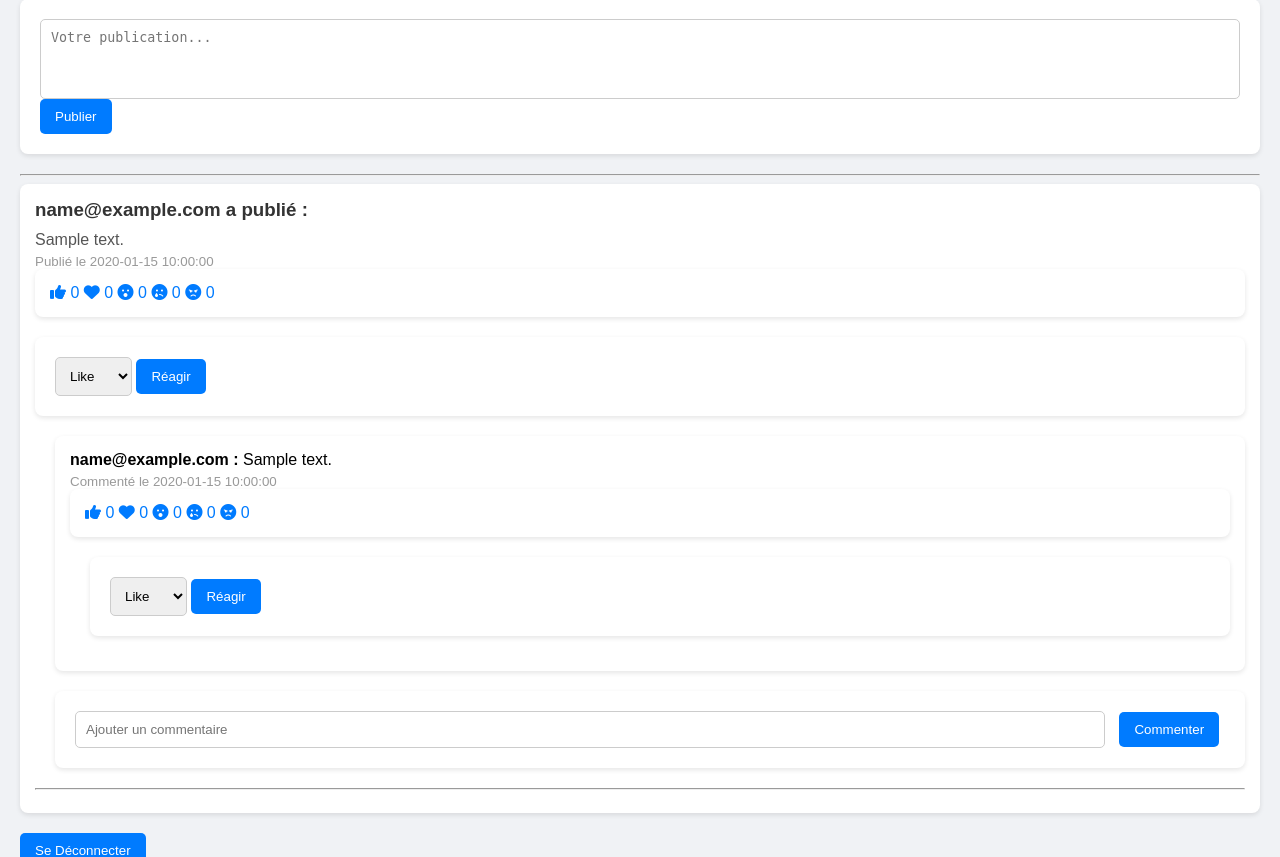
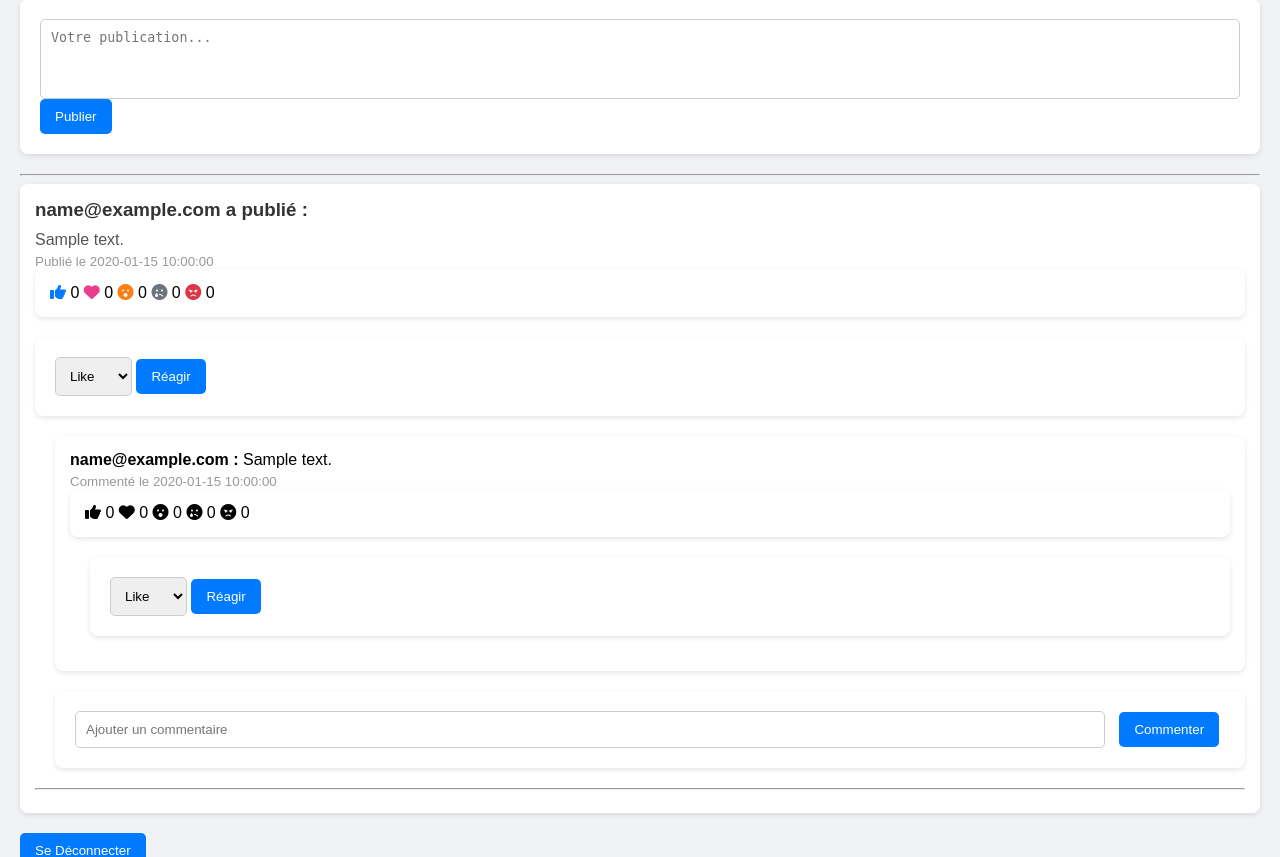
Before and after one commit to sahyan19/social_valyh, a PHP site: page /home.php in a window 1280 px wide. Shown: the part 79-936 px from the top of the page. Run offline with PHP 8.4, Linux system fonts and the light colour scheme; the visitor is signed in with stand-in values (Sample User, id 1); tables that the repository leaves empty or names only in its code hold one stand-in row (values such as "Sample post").

Commit message:
style et changement de couleur des réactions

```diff
--- a/home.php
+++ b/home.php
@@ -67,11 +67,11 @@ $posts = $pdo->query('SELECT posts.*, users.email FROM posts JOIN users ON posts
             }
             ?>
             <span>
-                <i class="fas fa-thumbs-up" title="Like"></i> <?= $reactionCounts['like'] ?? 0 ?>
-                <i class="fas fa-heart" title="Love"></i> <?= $reactionCounts['love'] ?? 0 ?>
-                <i class="fas fa-surprise" title="Wow"></i> <?= $reactionCounts['wow'] ?? 0 ?>
-                <i class="fas fa-sad-tear" title="Sad"></i> <?= $reactionCounts['sad'] ?? 0 ?>
-                <i class="fas fa-angry" title="Angry"></i> <?= $reactionCounts['angry'] ?? 0 ?>
+                <i class="fas fa-thumbs-up reaction-like" title="Like"></i> <?= $reactionCounts['like'] ?? 0 ?>
+                <i class="fas fa-heart reaction-love" title="Love"></i> <?= $reactionCounts['love'] ?? 0 ?>
+                <i class="fas fa-surprise reaction-wow" title="Wow"></i> <?= $reactionCounts['wow'] ?? 0 ?>
+                <i class="fas fa-sad-tear reaction-sad" title="Sad"></i> <?= $reactionCounts['sad'] ?? 0 ?>
+                <i class="fas fa-angry reaction-angry" title="Angry"></i> <?= $reactionCounts['angry'] ?? 0 ?>
             </span>
         </div>
 
--- a/style.css
+++ b/style.css
@@ -30,7 +30,7 @@ textarea {
 }
 
 button {
-    background-color: #007bff; /* Couleur du bouton */
+    background-color: #007bff;
     color: white;
     border: none;
     border-radius: 5px;
@@ -40,10 +40,10 @@ button {
 }
 
 button:hover {
-    background-color: #0056b3; /* Couleur du bouton au survol */
+    background-color: #0056b3;
 }
 
-/* Publication */
+
 div {
     background: white;
     padding: 15px;
@@ -54,28 +54,46 @@ div {
 
 h3 {
     margin: 0 0 10px;
-    color: #333; /* Couleur du nom de l'utilisateur */
+    color: #333;
 }
 
 p {
     margin: 5px 0;
-    color: #555; /* Couleur du texte */
+    color: #555;/
 }
 
 small {
     display: block;
-    color: #999; /* Couleur du timestamp */
+    color: #999;
     margin-top: 5px;
 }
 
-/* Réactions */
+
 span {
     display: inline-block;
     margin-right: 15px;
-    color: #007bff; /* Couleur des réactions */
 }
 
-/* Formulaire de commentaire */
+.reaction-like {
+    color: #007bff;
+}
+
+.reaction-love {
+    color: #e83e8c;
+}
+
+.reaction-wow {
+    color: #fd7e14; /
+}
+
+.reaction-sad {
+    color: #6c757d;
+}
+
+.reaction-angry {
+    color: #dc3545;
+}
+
 input[type="text"] {
     width: calc(100% - 120px);
     border-radius: 5px;
@@ -90,7 +108,7 @@ select {
     padding: 10px;
 }
 
-/* Styles de déconnexion */
+
 button a {
     color: white;
     text-decoration: none;
@@ -100,7 +118,7 @@ button a:hover {
     text-decoration: underline;
 }
 
-/* Responsivité */
+
 @media (max-width: 600px) {
     textarea {
         height: 60px;
```
